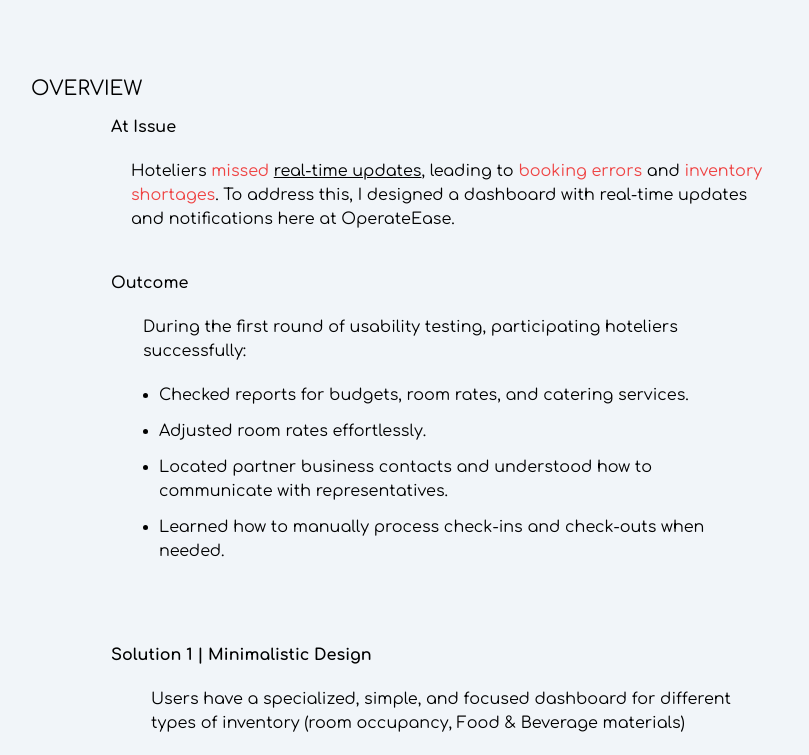
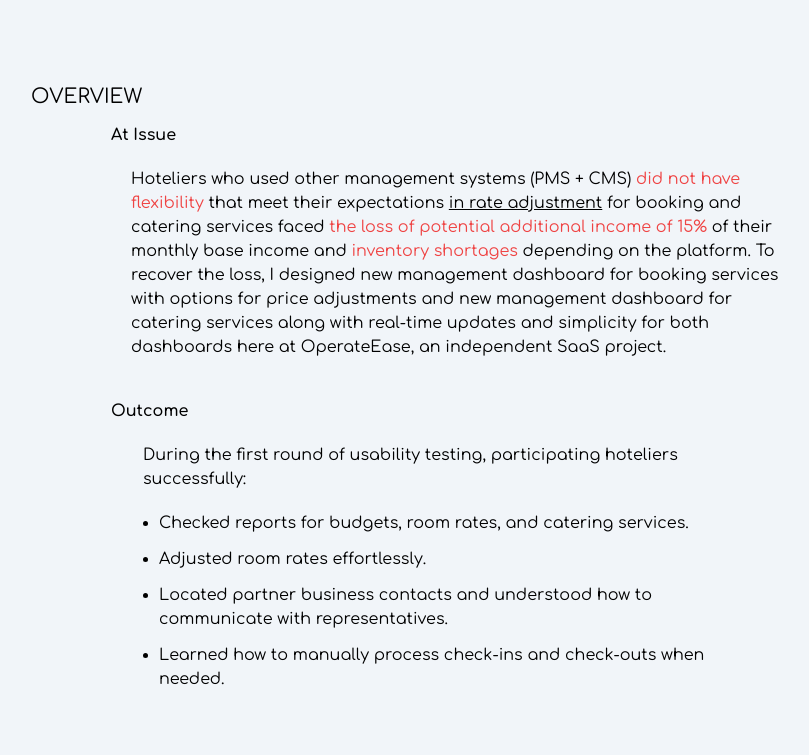
Before and after one commit to johnjang94/portfolio-ver-3, a React (Vite) app: page /operate in a window 1280 px wide. Shown: the part 960-1715 px from the top of the page, without its empty margins (201-1010 px from the left). Built offline with nearby package versions, Linux system fonts and the light colour scheme.

Commit message:
changed introduction content for operation-ease

```diff
--- a/src/pages/about/about.jsx
+++ b/src/pages/about/about.jsx
@@ -21,25 +21,20 @@ export default function About() {
               <div>
                 <div className="space-y-3">
                   <h1 className="font-bold text-xl">
-                    A Designer shaped by Curiousity and Elegance
+                    A Designer shaped by Curiosity and Elegance
                   </h1>
                   <p>
                     I design with a focus on clarity, elegance, and thoughtful
                     solutions. My approach is grounded in curiosity --- whether
-                    it is about refining user flows for dynamic SaaS platform or
-                    improving payment process for a Shopify E-commerce platform.
-                    I thrive on creating designs that feel intuitive, foster
-                    connection, and adapt seamlessly to real-world needs.
+                    it is about optimizing inventory management for dynamic SaaS
+                    platform or improving onboarding experience for a Shopify
+                    E-commerce platform. I thrive on creating designs that feel
+                    intuitive, foster connection, and adapt seamlessly to
+                    real-world needs.
                   </p>
                 </div>
               </div>
             </div>
-            {/* <div className="px-5 space-y-2 md:mx-10 xl:mx-0">
-              <p className="font-bold">Current Role</p>
-              <p>
-                I am a Product Designer at OPERATE-EASE, an independent SaaS project that seeks to automate hospitality management.
-              </p>
-            </div> */}
           </div>
         </div>
       </div>
--- a/src/pages/design/operate-ease.jsx
+++ b/src/pages/design/operate-ease.jsx
@@ -129,7 +129,11 @@ export default function OPERATE() {
                 Inventory Optimization for Improved Management
               </h1>
               <p className="text-white text-center">
-                Increasing real-time change detection for inventory management
+                Reducing missed catering orders by{" "}
+                <span className="font-bold underline">40%</span>
+                <br /> and recovering{" "}
+                <span className="font-bold underline">15%</span> in room service
+                losses <br />
                 (room occupancy and food/beverage storage)
               </p>
             </div>
--- a/src/pages/design/operate/impact.jsx
+++ b/src/pages/design/operate/impact.jsx
@@ -5,10 +5,18 @@ export default function Impact() {
       <ul className="md:mx-20 my-3 space-y-5">
         Currently, hoteliers spend{" "}
         <span className="text-red-500 underline">an average of 10 minutes</span>{" "}
-        resolving booking errors manually. By automating notifications and
-        real-time updates in this project that is presently in-progress, we
-        estimate <span className="text-blue-500">up to 40% reduction</span> in
-        error-related delays.
+        to manually check the inventory status for catering services and face
+        the lack of options for accommodation fees. By automating the real-time
+        updates and allowing some flexibility in rate adjustments in this
+        project that is presently in-progress, we estimate{" "}
+        <span className="text-blue-500">up to 40% reduction</span> in{" "}
+        <span className="underline">missed-out orders</span> in catering
+        management and <span className="text-blue-500">the recovery</span> of
+        the{" "}
+        <span className="underline">
+          approximated loss of <span className="text-red-500">15%</span>
+        </span>{" "}
+        that comes from the room services.
       </ul>
     </div>
   );
--- a/src/pages/design/operate/overview.jsx
+++ b/src/pages/design/operate/overview.jsx
@@ -6,12 +6,21 @@ export default function Overview() {
         <div>
           <p className="font-semibold">At Issue</p>
           <p className="p-5">
-            Hoteliers <span className="text-red-500">missed</span>{" "}
-            <span className="underline">real-time updates</span>, leading to{" "}
-            <span className="text-red-500">booking errors</span> and{" "}
-            <span className="text-red-500">inventory shortages</span>. To
-            address this, I designed a dashboard with real-time updates and
-            notifications here at OperateEase.
+            Hoteliers who used other management systems (PMS + CMS){" "}
+            <span className="text-red-500">did not have flexibility</span> that
+            meet their expectations{" "}
+            <span className="underline">in rate adjustment</span> for booking
+            and catering services faced{" "}
+            <span className="text-red-500">
+              the loss of potential additional income of 15%
+            </span>{" "}
+            of their monthly base income and{" "}
+            <span className="text-red-500">inventory shortages</span> depending
+            on the platform. To recover the loss, I designed new management
+            dashboard for booking services with options for price adjustments
+            and new management dashboard for catering services along with
+            real-time updates and simplicity for both dashboards here at
+            OperateEase, an independent SaaS project.
           </p>
         </div>
         <div>
--- a/src/pages/home/home.jsx
+++ b/src/pages/home/home.jsx
@@ -35,7 +35,7 @@ const data = [
     icon: "",
     title: "Search optimization for enhanced engagement",
     subtitle:
-      "Low effort solution to improve search and reach out to each other",
+      "Low effort solution to improve search and messaging for locals for social service mobile app, Food Distro",
     category: ["UX/UI Design", "Non-Profit"],
     link: "/food-distro",
   },
@@ -45,7 +45,8 @@ const data = [
     imgAlt: "TuGo",
     icon: "",
     title: "Revamping insurance UI to increase retention rate",
-    subtitle: "Simplify navigation process to raise usability and aesthetics",
+    subtitle:
+      "Simplify navigation process to raise usability and aesthetics for a travel insurance company, TuGo Travel",
     category: ["UX/UI Design", "Web Redesign"],
     link: "/tugo-insurance",
   },
@@ -54,7 +55,8 @@ const data = [
     imgSrc: home.TeleVU,
     imgAlt: "TeleVU",
     title: "Quality improvement for video-calls",
-    subtitle: "Next level controls for remote clinic sessions",
+    subtitle:
+      "Next level controls for remote clinic sessions for TeleVU Innovation",
     category: ["UX/UI Design", "Web Redesign"],
     link: "/televu",
   },
```
